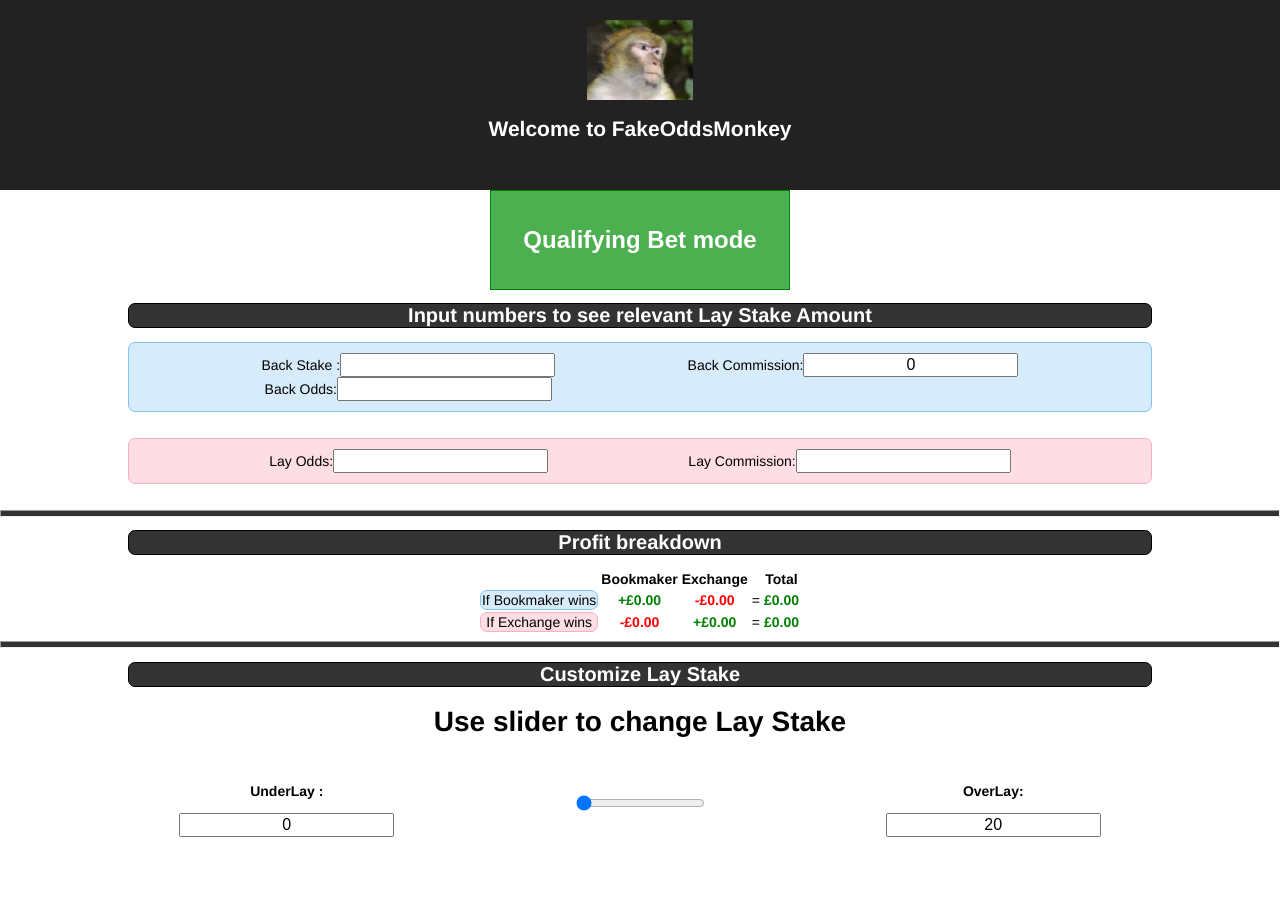
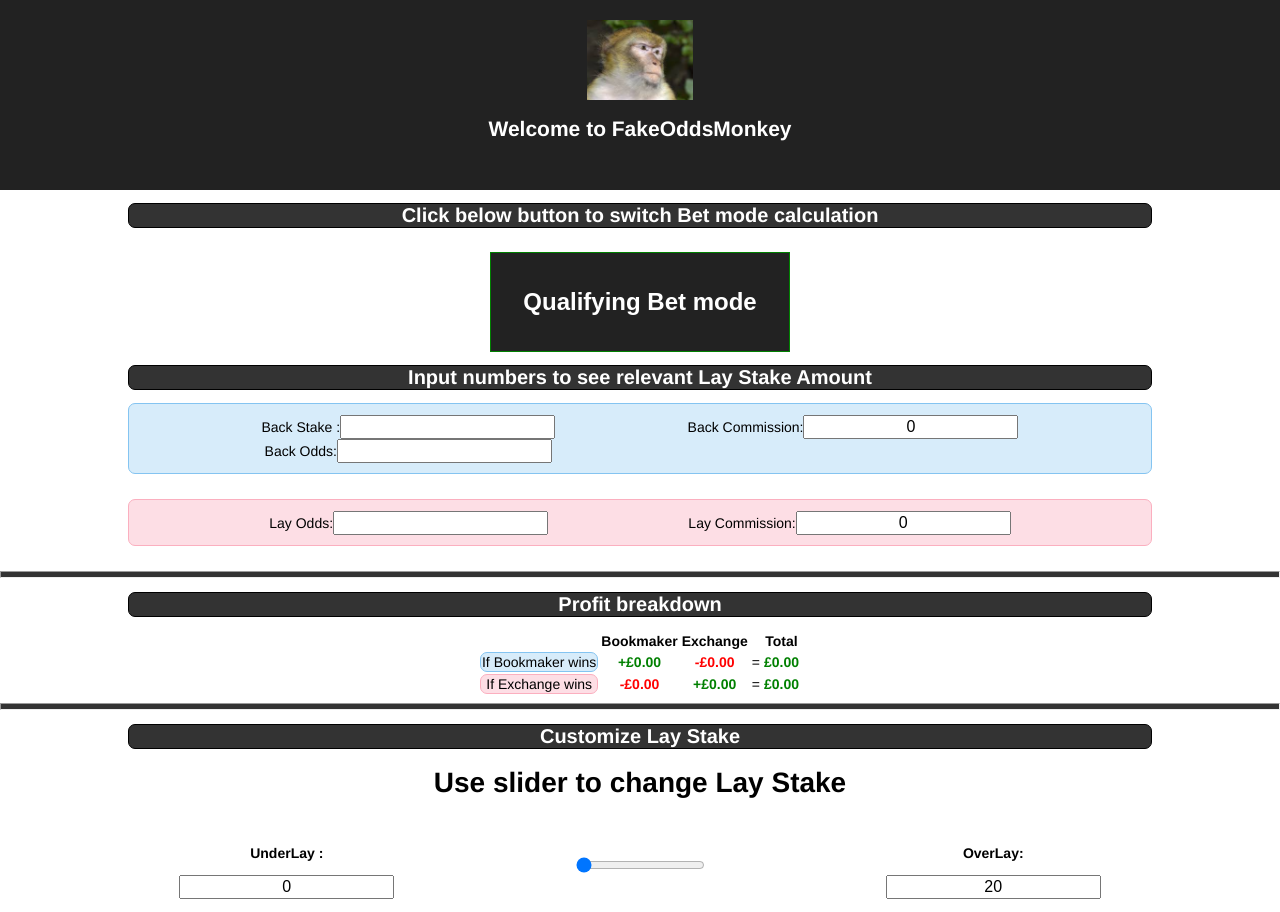
Before and after one commit to Pablo123GitHub/FakeOddsMonkey, a React (Create React App) app: page / in a window 1280 px wide. Before the commit the page ends 850 px from the top, so only its background shows below. Built offline with nearby package versions, Linux system fonts and the light colour scheme.

Commit message:
can toggle between qualifying bet modes: results display changes automatically

```diff
--- a/src/App.css
+++ b/src/App.css
@@ -139,7 +139,8 @@ input {
 }
 
 .btn-group .button {
-  background-color: #4CAF50; /* Green */
+  margin-top: 10px;
+  background-color: #222;
   border: 1px solid green;
   color: white;
   padding: 15px 32px;
@@ -153,5 +154,5 @@ input {
   border-right: none; /* Prevent double borders */
 }
 .btn-group .button:hover {
-  background-color: #3e8e41;
+  background-color: yellowgreen;
 }
--- a/src/NameForm.js
+++ b/src/NameForm.js
@@ -34,6 +34,13 @@ class NameForm extends Component {
         this.setState({
             qualifyingBet: !this.state.qualifyingBet
         })
+        const that = this;
+        function myFunction() {
+            setTimeout(function(){
+                that.handleClick();
+            }, 1);
+        }
+        myFunction();
     }
 
     handleChange(event) {
@@ -89,6 +96,7 @@ class NameForm extends Component {
 
 
     outputBookieTotal (LayStake) {
+
         const BookieProfitInput = ( parseFloat(this.state.BackStake) * (parseFloat(this.state.BackOdds) - 1));
         const BookieProfit = isNaN(BookieProfitInput) ? 0 : BookieProfitInput;
         const LayOdds = isNaN(this.state.LayOdds) ? 0: this.state.LayOdds;
@@ -120,7 +128,7 @@ class NameForm extends Component {
         );
 
         const BackStakeFirst = isNaN(this.state.BackStake) ? 0 : parseFloat(this.state.BackStake);
-        const BackStake = (isNaN(BackStakeFirst) ? 0 : parseFloat(BackStakeFirst));
+        const BackStake = (isNaN(BackStakeFirst) ? 0 : this.state.qualifyingBet ? parseFloat(BackStakeFirst) : 0);
 
         const BackOddsFirst = isNaN(this.state.BackOdds) ? 0 : parseFloat(this.state.BackOdds);
         const BackOdds = (isNaN(BackOddsFirst) ? 0 : parseFloat(BackOddsFirst));
@@ -128,7 +136,7 @@ class NameForm extends Component {
 
         const LayCommission =  isNaN(parseInt(this.state.LayCommission)) ? 0 : parseInt(this.state.LayCommission) ;
         const LayProfit =  isNaN(LayStake - LayStake*(LayCommission/100)) ? 0 : parseFloat(LayStake - LayStake*(LayCommission/100)) ;
-        const LayOdds = this.round(isNaN(this.state.LayOdds) ? 0: this.state.LayOdds, 2);
+        const LayOdds = (isNaN(this.state.LayOdds) ? 0: this.state.LayOdds);
 
         const ExchangeLiabilityInput = (parseFloat(LayStake) * (parseFloat(LayOdds) - 1));
         const ExchangeLiability =  isNaN(ExchangeLiabilityInput) ? 0 : ExchangeLiabilityInput;
@@ -141,8 +149,9 @@ class NameForm extends Component {
         return (
 
             <div>
-                <div class="btn-group">
-                    <button class="button" onClick={this.handleQualifyingBetMode}>{this.state.qualifyingBet ? <h2>Qualifying Bet mode</h2> : <h2> Stake No Return</h2>}</button>
+                <h1 className='header-title'> Click below button to switch Bet mode calculation</h1>
+                <div className="btn-group">
+                    <button className="button" onClick={this.handleQualifyingBetMode}>{this.state.qualifyingBet ? <h2>Qualifying Bet mode</h2> : <h2> Stake No Return mode</h2>}</button>
                 </div>
 
                 <h1 className='header-title'> Input numbers to see relevant Lay Stake Amount </h1>
@@ -174,7 +183,8 @@ class NameForm extends Component {
 
                 <div className='exchange'>
                     <div className='inside-div'>
-                        {BackStake>0 && BackOdds > 0 && LayOdds > 0 && LayCommission > 0 &&
+                        {(BackStake>0 || !this.state.qualifyingBet) && BackOdds > 0 && LayOdds> 0 && LayCommission > 0 &&
+
                         <form >
                             <label>
                                 Lay Stake:
@@ -182,10 +192,10 @@ class NameForm extends Component {
                             </label>
                         </form>}
 
-                        <form >
+                        <form>
                             <label>
                                 Lay Odds:
-                                <input type="text" name="LayOdds" value={this.state.LayOdds} onChange={this.handleChange} />
+                                <input type="text" name="LayOdds" value={LayOdds} onChange={this.handleChange} />
                             </label>
                         </form>
 
@@ -194,13 +204,11 @@ class NameForm extends Component {
                         <form >
                             <label>
                                 Lay Commission:
-                                <input type="text" name="LayCommission" value={this.state.LayCommission} onChange={this.handleChange} />
+                                <input type="text" name="LayCommission" value={LayCommission} onChange={this.handleChange} />
                             </label>
                         </form>
                     </div>
-
                 </div>
-
                 <div>
 
                     {this.state.BackStake > 0 && this.state.BackOdds > 0 &&
@@ -243,7 +251,7 @@ class NameForm extends Component {
                         </tr>
                         <tr>
                             <td className='table-header-exchange'>If Exchange wins</td>
-                            <td><span className='first-summary red'>-£{this.state.qualifyingBet ? this.round(BackStake,2) : 0}</span></td>
+                            <td><span className='first-summary red'>-£{this.state.qualifyingBet ? this.round(BackStake,2) : this.round(0,2)}</span></td>
                             <td><span className='first-summary green'>+£{this.round(LayProfit,2)}</span></td>
                             <td>=</td>
                             <td><span className={isExchangeProfitable ? 'first-summary green': 'first-summary red'}>
@@ -267,7 +275,6 @@ class NameForm extends Component {
                     maxValueDisplay={this.state.maxOverLayValue}
                     handleUnderOverLay = {this.handleUnderOverLay}
                 />
-
             </div>
         );
     }
```
